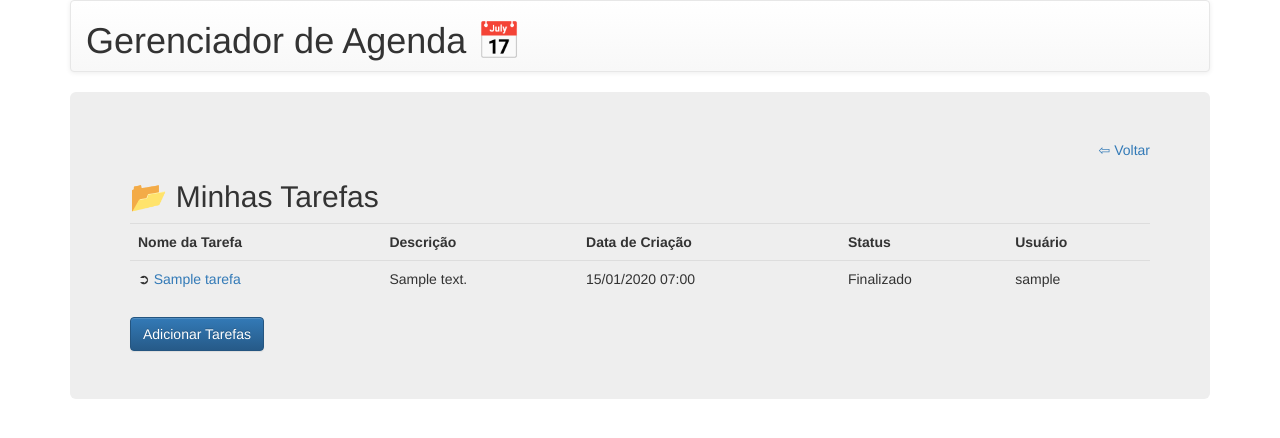
After one commit to kelver-web/agenda-pro, a Django app: page /lista/ in a window 1280 px wide. The commit adds this page. Shown: the top 438 px of the page. Run offline with Django 3.2, Linux system fonts and the light colour scheme; a user stored in the database is signed in; tables that the repository leaves empty hold one stand-in row (values such as "Sample post"); some libraries are stand-ins or nearby versions.

Commit message:
construídos os templates de criar tarefa, listar a tarefa e tarefas, criado o form de tarefas e as views

```diff
--- a/agenda/models.py
+++ b/agenda/models.py
@@ -6,7 +6,7 @@ from django.contrib.auth.models import User
 class Tarefas(models.Model):
     data_de_criacao = models.DateTimeField(auto_now_add=True, verbose_name='data de criação')
     data_de_execucuao = models.DateTimeField(blank=True, null=True, verbose_name='data de execução')
-    nome = models.CharField(max_length=200, verbose_name='nome')
+    nome = models.CharField(max_length=200, null=True, verbose_name='nome')
     descricao = models.TextField(verbose_name='descrição', blank=True, null=True)
     status = models.BooleanField(default=False, verbose_name='finalizado')
     usuario = models.ForeignKey(User, on_delete=models.CASCADE)
--- a/agenda/templates/agenda/base.html
+++ b/agenda/templates/agenda/base.html
@@ -17,7 +17,7 @@
         <nav class="navbar navbar-default">
             <div class="container-fluid">
                 <div class="navbar-header">
-                    <h1>Gerenciador de Agenda</h1>
+                    <h1>Gerenciador de Agenda &#128197;</h1>
                 </div>
             </div>
         </nav>
--- /dev/null
+++ b/agenda/templates/agenda/lista-tarefas.html
@@ -0,0 +1,29 @@
+{% extends 'agenda/base.html' %}
+
+{% block content %}
+    <div align="Right">
+        <a href="/home">&#8678; Voltar</a>
+    </div>
+    <div class="page_header">
+        <h2>&#128194; Minhas Tarefas</h2>
+    </div>
+    <table class="table">
+        <tr>
+            <th>Nome da Tarefa</th>
+            <th>Descrição</th>
+            <th>Data de Criação</th>
+            <th>Status</th>
+            <th>Usuário</th>
+        </tr>
+        {% for item in items %}
+        <tr>
+            <td>&#10162; <a href="/tarefa/{{ item.id }}">{{ item.nome }}</a></td>
+            <td>{{ item.descricao }}</td>
+            <td>{{ item.data_de_criacao|date:"d/m/Y H:i" }}</td>
+            <td>{% if item.status %}Finalizado{% else %}Aberto{% endif %}</td>
+            <td>{{ user }}</td>
+        </tr>
+        {% endfor %}
+    </table>
+    <a class="btn btn-primary" href="/adicionar/">Adicionar Tarefas</a>
+{% endblock %}
--- a/agenda/templates/agenda/login.html
+++ b/agenda/templates/agenda/login.html
@@ -2,7 +2,7 @@
 
 {% block content %}
     <div class="page-header">
-        <h2>Login Usuário</h2>
+        <h2>&#128274; Login Usuário</h2>
     </div>
     <form action="submit" method="POST">
         {% csrf_token %}
--- a/agenda/templates/agenda/register.html
+++ b/agenda/templates/agenda/register.html
@@ -2,7 +2,7 @@
 
 {% block content %}
     <div class="page-header">
-        <h2>Registro de Usuário</h2>
+        <h2>&#128104; Registro de Usuário</h2>
     </div>
     <form action="submit" method="POST">
         {% csrf_token %}
--- a/agenda/urls.py
+++ b/agenda/urls.py
@@ -11,4 +11,7 @@ urlpatterns = [
     path('register/', views.register),
     path('register/submit', views.register_submit),
     path('home/', views.home),
+    path('lista/', views.lista),
+    path('tarefa/<int:id>/', views.tarefa),
+    path('adicionar/', views.adicionar),
 ]
--- a/agenda/views.py
+++ b/agenda/views.py
@@ -4,15 +4,41 @@ from django.contrib.auth.models import User
 from django.contrib.auth import authenticate, login, logout
 from django.contrib.auth.decorators import login_required
 from django.views.decorators.http import require_POST
-
+from agenda.models import Tarefas
+from agenda.forms import FormTarefa
 
 # Create your views here.
 
 
 @login_required(login_url='/login/')
 def home(request):
+    usuario = request.user
+    items = Tarefas.objects.filter(usuario=usuario).count()
+    context = {'items': items}
+    return render(request, 'agenda/home.html', context=context)
 
-    return render(request, 'agenda/home.html')
+@login_required(login_url='/login/')
+def lista(request):
+    usuario = request.user
+    items = Tarefas.objects.filter(usuario=usuario)
+    context = {'items': items}
+    return render(request, 'agenda/lista-tarefas.html', context=context)
+
+@login_required(login_url='/login/')
+def tarefa(request, id):
+    items = Tarefas.objects.filter(id=id)
+    context = {'items': items}
+    return render(request, 'agenda/tarefas.html', context=context)
+
+@login_required(login_url='/login/')
+def adicionar(request):
+    form = FormTarefa(request.POST or None)
+
+    if form.is_valid():
+        form.save()
+        return redirect('/lista')
+
+    return render(request, 'agenda/cria-tarefa.html', {'form': form})
 
 
 def login_user(request):
```
Also changed, not shown: agenda/forms.py (added, +8 -0 lines), agenda/templates/agenda/cria-tarefa.html (added, +37 -0 lines), agenda/templates/agenda/home.html (+7 -7 lines), agenda/templates/agenda/tarefas.html (added, +28 -0 lines), agenda/migrations/0001_initial.py, agenda/migrations/0002_alter_tarefas_nome.py (added), agenda/migrations/0002_auto_20210530_1236.py (deleted).
